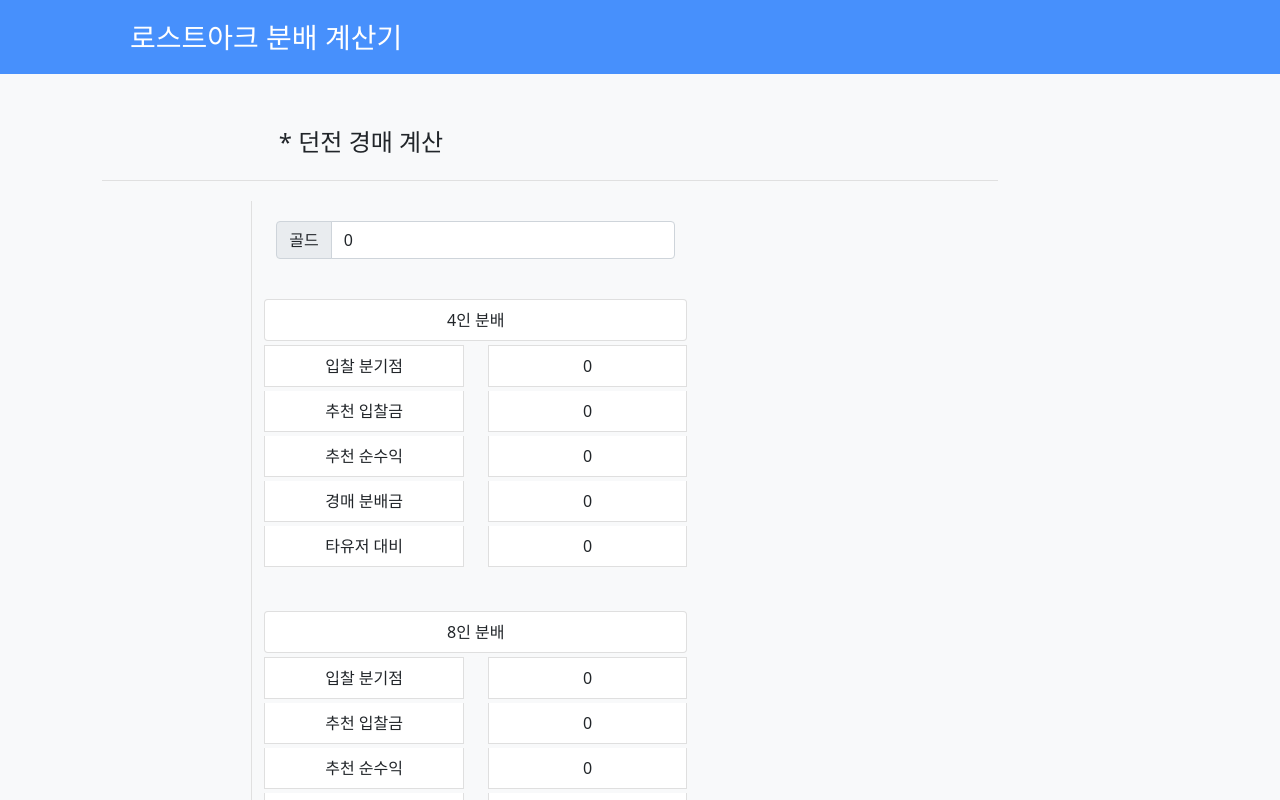
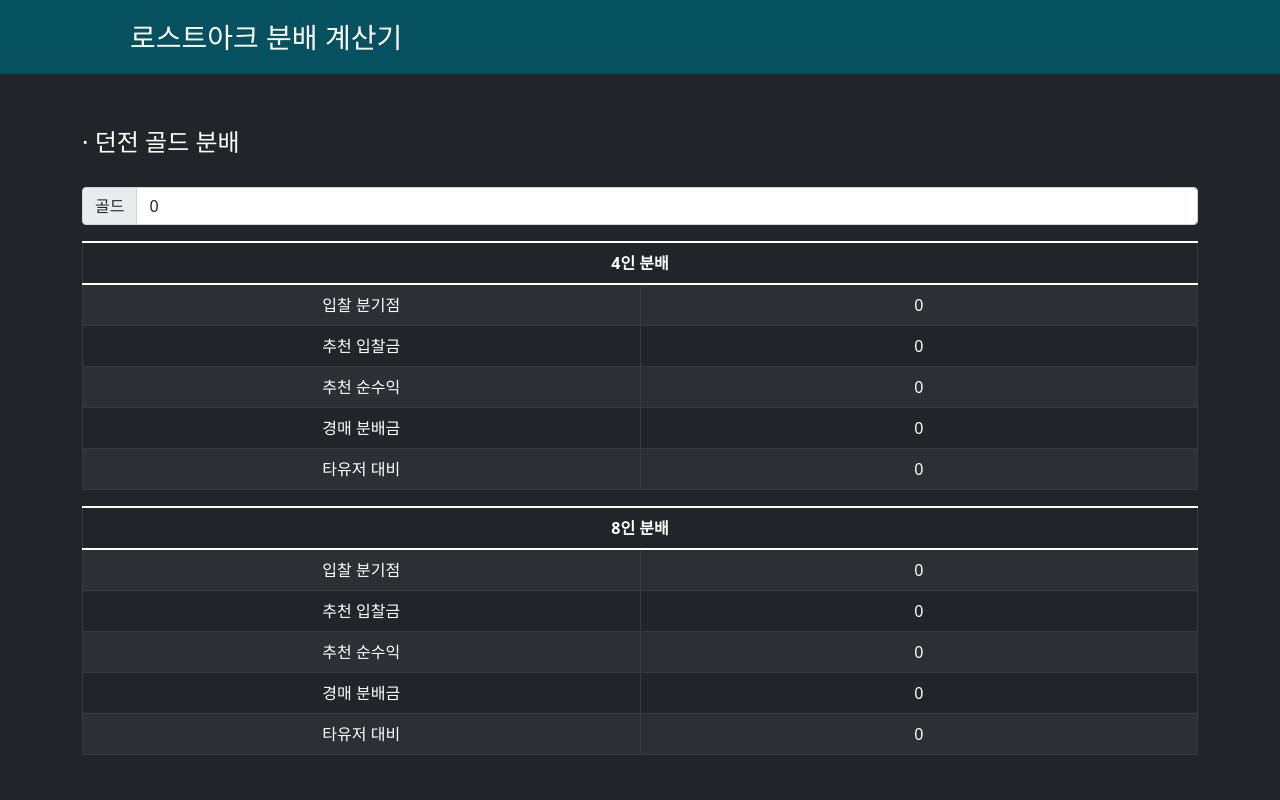
Before and after one commit to cuot/lostark-distribute, a React (Create React App) app: page / in a window 1280 px wide. Shown: the top 800 px of the page. Built offline with nearby package versions, Linux system fonts and the light colour scheme.

Commit message:
struct change

```diff
--- a/public/index.html
+++ b/public/index.html
@@ -5,6 +5,7 @@
     <link rel="icon" href="%PUBLIC_URL%/favicon.ico" />
     <meta name="viewport" content="width=device-width, initial-scale=1" />
     <meta name="theme-color" content="#000000" />
+
     <meta
       name="description"
       content="Web site created using create-react-app"
--- a/src/App.js
+++ b/src/App.js
@@ -6,7 +6,7 @@
 
 function App() {
   return (
-    <div className="App bg-light">
+    <div className="App bg-dark">
       <Header />
       <CalcDistribute />
       <Footer />
--- a/src/components/CalcDistribute.jsx
+++ b/src/components/CalcDistribute.jsx
@@ -1,5 +1,5 @@
 import React, { useState, useRef } from "react";
-import { Container, Row, Col, Overlay, Tooltip } from "react-bootstrap";
+import { Overlay, Tooltip } from "react-bootstrap";
 import "./CalcDistribute.css";
 
 export default function CalcDistribute() {
@@ -32,29 +32,13 @@
   const bid8People = () => (price * 0.95) / (1 / 7 + 1);
 
   return (
-    <div className="bg-light">
-      {/* col-lg-auto me-lg-auto mb-2 justify-content-center mb-md-0 */}
-      <div className="profitOrLoss">
-        <Container>
-          <div className="fs-4 col-6" style={{ "margin-top": "50px" }}>
-            * 던전 경매 계산
-          </div>
-
-          <Row id="calcRoot">
-            <Col sm={2} />
-
-            <Col
-              id="right-body"
-              sm={6}
-              xs={12}
-              style={{ "margin-top": "20px" }}
-            >
-              <Row sm={12} xs={12} style={{ margin: "20px 0px" }}>
+    <div className="container text-white py-1">
+      <div className="bg-dark profitOrLoss overflow-auto">
+        <h4 className="d-flex" style={{ margin: "30px 0px" }}>
+          &middot; 던전 골드 분배
+        </h4>
         <div className="input-group mb-3">
-                  <span
-                    className="input-group-text"
-                    id="inputGroup-sizing-default"
-                  >
+          <span className="input-group-text" id="inputGroup-sizing-default">
             골드
           </span>
           <input
@@ -68,12 +52,9 @@
             value={price}
           />
         </div>
-              </Row>
-              <Row>
-                <Col
-                  className="hoverpointer"
-                  sm={12}
-                  xs={12}
+        <div>
+          <table
+            className="table table-hover table-bordered table-striped table-dark hoverpointer"
             ref={target4}
             onClick={
               (() => copy(4),
@@ -83,64 +64,58 @@
                   setShow4(false);
                 }, 1000);
               })
-                  }
-                >
-                  <ul className="list-group">
-                    <li className="list-group-item">4인 분배</li>
-                  </ul>
-                  <Row>
-                    <Col sm={6} xs={12}>
-                      <li className="list-group-item">입찰 분기점</li>
-                      <li className="list-group-item">추천 입찰금</li>
-                      <li className="list-group-item">추천 순수익</li>
-                      <li className="list-group-item">경매 분배금</li>
-                      <li className="list-group-item">타유저 대비</li>
-                    </Col>
-                    <div className="col-6">
-                      <li className="list-group-item">
-                        {price ? Math.floor(bid4People()) : 0}
-                      </li>
-                      <li id="bid4" className="list-group-item">
+            }>
+            <colgroup>
+              <col style={{ width: "50%" }} />
+              <col style={{ width: "50%" }} />
+            </colgroup>
+            <thead className="thead-dark">
+              <tr>
+                <th scope="col" colSpan="2">
+                  4인 분배
+                </th>
+              </tr>
+            </thead>
+            <tbody>
+              <tr>
+                <td>입찰 분기점</td>
+                <td>{price ? Math.floor(bid4People()) : 0}</td>
+              </tr>
+              <tr>
+                <td>추천 입찰금</td>
+                <td id="bid4">
                   {price ? Math.floor((bid4People() * 1.02) / 1.1) : 0}
-                      </li>
-                      <li className="list-group-item">
+                </td>
+              </tr>
+              <tr>
+                <td>추천 순수익</td>
+                <td>
                   {price
-                          ? Math.floor(
-                              price * 0.95 - (bid4People() * 1.02) / 1.1,
-                            )
+                    ? Math.floor(price * 0.95 - (bid4People() * 1.02) / 1.1)
                     : 0}
-                      </li>
-                      <li className="list-group-item">
+                </td>
+              </tr>
+              <tr>
+                <td>경매 분배금</td>
+                <td>
+                  {price ? Math.floor((bid4People() * 1.02) / 1.1 / 3) : 0}
+                </td>
+              </tr>
+              <tr>
+                <td>타유저 대비</td>
+                <td>
                   {price
-                          ? Math.floor((bid4People() * 1.02) / 1.1 / 3)
+                    ? Math.floor(price * 0.95 - (bid4People() * 1.02) / 1.1) -
+                      Math.floor((bid4People() * 1.02) / 1.1 / 3)
                     : 0}
-                      </li>
-                      <li className="list-group-item">
-                        {price
-                          ? Math.floor(
-                              price * 0.95 - (bid4People() * 1.02) / 1.1,
-                            ) - Math.floor((bid4People() * 1.02) / 1.1 / 3)
-                          : 0}
-                      </li>
+                </td>
+              </tr>
+            </tbody>
+          </table>
         </div>
-                  </Row>
-                </Col>
-                <Overlay
-                  target={target4.current}
-                  show={show4}
-                  placement="right"
-                >
-                  {(props) => (
-                    <Tooltip id="overlay-example" {...props}>
-                      {`Copy to ${copy(4)} Gold!`}
-                    </Tooltip>
-                  )}
-                </Overlay>
-                <div style={{ margin: "20px" }} />
-                <Col
-                  className="hoverpointer"
-                  sm={12}
-                  xs={12}
+        <div>
+          <table
+            className="table table-hover table-bordered table-striped table-dark hoverpointer"
             ref={target8}
             onClick={
               (() => copy(8),
@@ -150,64 +125,70 @@
                   setShow8(false);
                 }, 1000);
               })
-                  }
-                >
-                  <ul className="list-group">
-                    <li className="list-group-item">8인 분배</li>
-                  </ul>
-                  <Row>
-                    <Col sm={6} xs={12}>
-                      <li className="list-group-item">입찰 분기점</li>
-                      <li className="list-group-item">추천 입찰금</li>
-                      <li className="list-group-item">추천 순수익</li>
-                      <li className="list-group-item">경매 분배금</li>
-                      <li className="list-group-item">타유저 대비</li>
-                    </Col>
-                    <Col sm={6} xs={12}>
-                      <li className="list-group-item">
-                        {price ? Math.floor(bid8People()) : 0}
-                      </li>
-                      <li id="bid8" className="list-group-item">
+            }>
+            <colgroup>
+              <col style={{ width: "50%" }} />
+              <col style={{ width: "50%" }} />
+            </colgroup>
+            <thead>
+              <tr>
+                <th scope="col" colSpan="2">
+                  8인 분배
+                </th>
+              </tr>
+            </thead>
+            <tbody>
+              <tr>
+                <td>입찰 분기점</td>
+                <td>{price ? Math.floor(bid8People()) : 0}</td>
+              </tr>
+              <tr>
+                <td>추천 입찰금</td>
+                <td id="bid8">
                   {price ? Math.floor((bid8People() * 1.02) / 1.1) : 0}
-                      </li>
-                      <li className="list-group-item">
+                </td>
+              </tr>
+              <tr>
+                <td>추천 순수익</td>
+                <td>
                   {price
-                          ? Math.floor(
-                              price * 0.95 - (bid8People() * 1.02) / 1.1,
-                            )
+                    ? Math.floor(price * 0.95 - (bid8People() * 1.02) / 1.1)
                     : 0}
-                      </li>
-                      <li className="list-group-item">
+                </td>
+              </tr>
+              <tr>
+                <td>경매 분배금</td>
+                <td>
+                  {price ? Math.floor((bid8People() * 1.02) / 1.1 / 7) : 0}
+                </td>
+              </tr>
+              <tr>
+                <td>타유저 대비</td>
+                <td>
                   {price
-                          ? Math.floor((bid8People() * 1.02) / 1.1 / 7)
+                    ? Math.floor(price * 0.95 - (bid8People() * 1.02) / 1.1) -
+                      Math.floor((bid8People() * 1.02) / 1.1 / 7)
                     : 0}
-                      </li>
-                      <li className="list-group-item">
-                        {price
-                          ? Math.floor(
-                              price * 0.95 - (bid8People() * 1.02) / 1.1,
-                            ) - Math.floor((bid8People() * 1.02) / 1.1 / 7)
-                          : 0}
-                      </li>
-                    </Col>
-                  </Row>
-                </Col>
-                <Overlay
-                  target={target8.current}
-                  show={show8}
-                  placement="right"
-                >
+                </td>
+              </tr>
+            </tbody>
+          </table>
+        </div>
+      </div>
+      <Overlay target={target4.current} show={show4} placement="right">
+        {(props) => (
+          <Tooltip id="overlay-example" {...props}>
+            {`Copy to ${copy(4)} Gold!`}
+          </Tooltip>
+        )}
+      </Overlay>
+      <Overlay target={target8.current} show={show8} placement="right">
         {(props) => (
           <Tooltip id="overlay-example" {...props}>
             {`Copy to ${copy(8)} Gold!`}
           </Tooltip>
         )}
       </Overlay>
-              </Row>
-            </Col>
-          </Row>
-        </Container>
-      </div>
     </div>
   );
 }
--- a/src/components/Footer.jsx
+++ b/src/components/Footer.jsx
@@ -2,22 +2,21 @@
 
 export default function Footer() {
   return (
-    <>
-      <div className="container">
-        <footer className="d-flex flex-wrap justify-content-between align-items-center py-3 my-4 border-top">
+    <footer className="container">
+      <div
+        className="d-flex flex-wrap justify-content-between align-items-center py-3 my-4 border-top"
+        style={{ "margin-bottom": "0px" }}>
         <div className="col-md-4 d-flex align-items-center">
           <a
             href="/"
-              className="mb-3 me-2 mb-md-0 text-muted text-decoration-none lh-1"
-            >
+            className="mb-3 me-2 mb-md-0 text-muted text-decoration-none lh-1">
             <svg className="bi" width="30" height="24">
               {/* <use xlink:href="#bootstrap"></use> */}
             </svg>
           </a>
           <span className="text-muted">© 2021 made by vyrp</span>
         </div>
+      </div>
     </footer>
-      </div>
-    </>
   );
 }
--- a/src/components/Header.jsx
+++ b/src/components/Header.jsx
@@ -2,20 +2,20 @@
 
 export default function Header() {
   return (
-    <header className="p-3 bg-primary bg-opacity-75 text-white">
+    <header
+      className="p-3 bg-opacity-75 text-white"
+      style={{ "background-color": "#055160" }}>
       <div className="container">
         <div className="d-flex flex-wrap align-items-center justify-content-center justify-content-lg-start">
           <a
             href="/"
-            className="d-flex align-items-center mb-2 mb-lg-0 text-white text-decoration-none"
-          >
+            className="d-flex align-items-center mb-2 mb-lg-0 text-white text-decoration-none">
             <svg
               className="bi me-2"
               width="40"
               height="32"
               role="img"
-              aria-label="Bootstrap"
-            >
+              aria-label="Bootstrap">
               {/* <use xlink:href="/"></use> */}
             </svg>
           </a>
```
Lines whose indentation alone changed are shown as unchanged.
